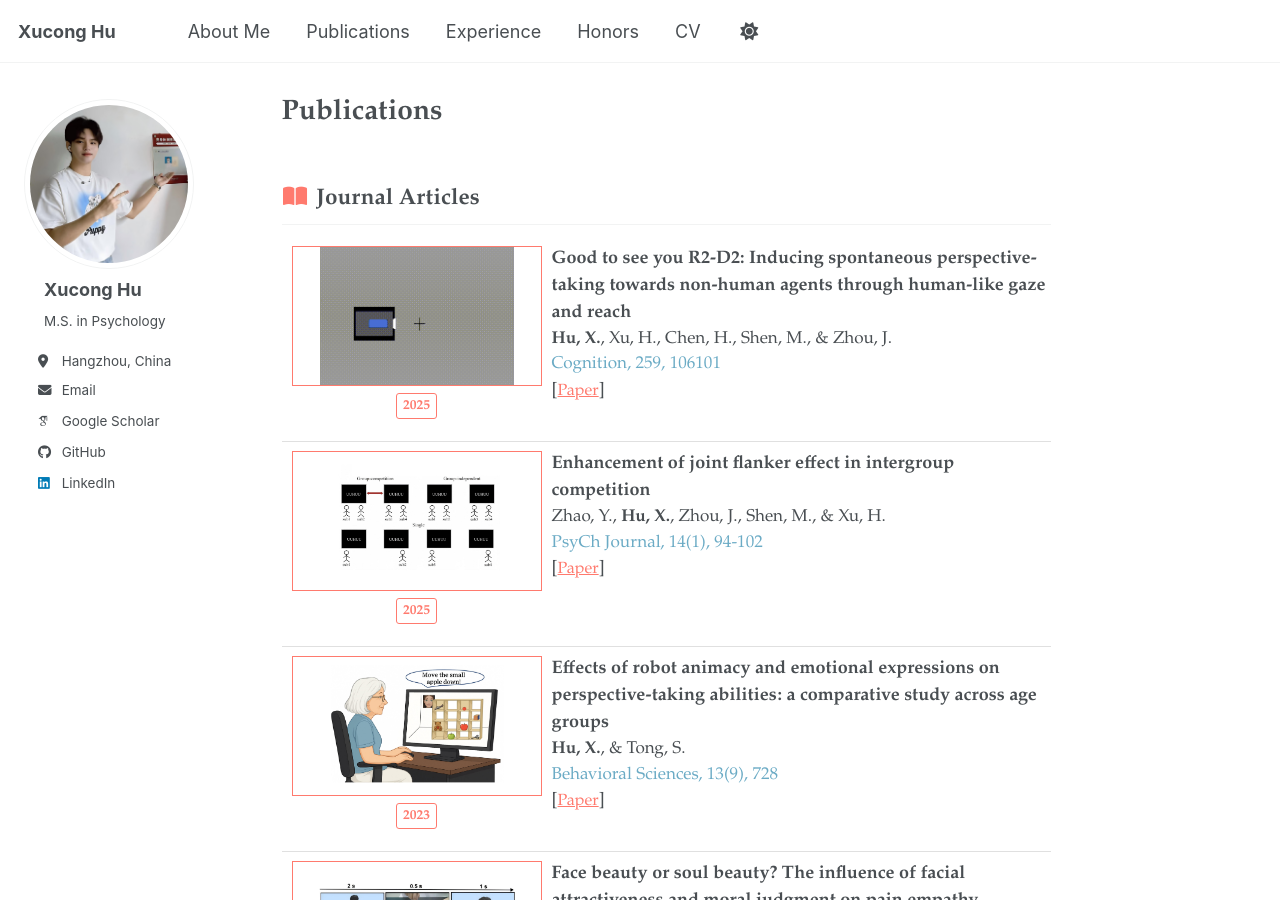
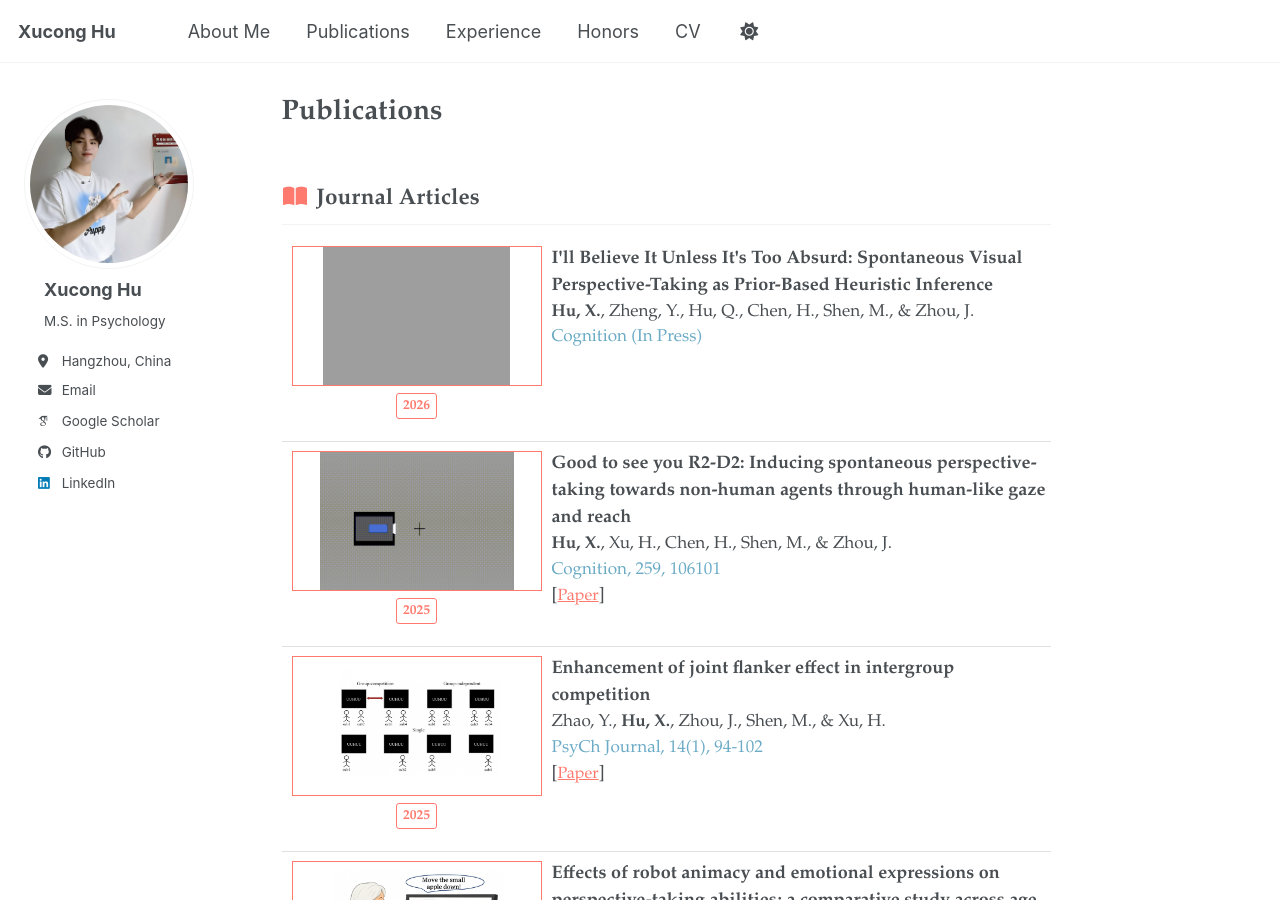
Before and after one commit to xuconghu/xuconghu.github.io, a Jekyll site: the page built from _pages/publications.md, in a window 1280 px wide and 900 px high. Built offline with Jekyll 4.4.1, drawn with Linux system fonts in a browser that asks for light colours; some web fonts are replaced; a script bundle is joined from its source files by our own code; library files that are not in the unit come from our copies; some of the changed text lies outside the part shown.

Commit message:
Move 'I'll Believe It Unless' to Cognition (In Press) and add acceptance news

```diff
--- a/_pages/publications.md
+++ b/_pages/publications.md
@@ -10,6 +10,17 @@ author_profile: true
 <div class="publications">
   <h2><i class="fas fa-fw fa-book-open section-icon" aria-hidden="true"></i>Journal Articles</h2>
   <div class="pub-list">
+    <div class="pub pub--wide-cover">
+      <div class="pub-left">
+        <img class="pub-cover" src="{{ "/info/Under_Review/I%27ll%20Believe%20It%20Unless.svg" | relative_url }}" alt="I'll Believe It Unless cover" />
+        <div class="pub-badge">2026</div>
+      </div>
+      <div class="pub-right">
+        <div class="title">I'll Believe It Unless It's Too Absurd: Spontaneous Visual Perspective-Taking as Prior-Based Heuristic Inference</div>
+        <div class="authors"><strong>Hu, X.</strong>, Zheng, Y., Hu, Q., Chen, H., Shen, M., & Zhou, J.</div>
+        <div class="publish">Cognition (In Press)</div>
+      </div>
+    </div>
     <div class="pub pub--wide-cover">
       <div class="pub-left">
         <div class="pub-cover pub-cover-cycle" role="img" aria-label="Cognition cover" style="--cycle-1: url('{{ "/info/cognition/cognition_1.GIF" | relative_url }}'); --cycle-2: url('{{ "/info/cognition/cognition_2.GIF" | relative_url }}'); --cycle-3: url('{{ "/info/cognition/cognition_3.GIF" | relative_url }}');"></div>
@@ -111,16 +122,6 @@ author_profile: true
     </div>
     <div class="pub">
       <div class="pub-left">
-        <img class="pub-cover" src="{{ "/info/Under_Review/I%27ll%20Believe%20It%20Unless.svg" | relative_url }}" alt="I'll Believe It Unless cover" />
-        <div class="pub-badge">2025</div>
-      </div>
-      <div class="pub-right">
-        <div class="title">I'll Believe It Unless It's Too Absurd: Spontaneous Visual Perspective-Taking as Prior-Based Heuristic Inference</div>
-        <div class="authors"><strong>Hu, X.</strong>, Zheng, Y., Hu, Q., Chen, H., Shen, M., & Zhou, J.</div>
-      </div>
-    </div>
-    <div class="pub">
-      <div class="pub-left">
         <img class="pub-cover" src="{{ "/info/Under_Review/Social%20Affordance%20Behind%20Robots%27.GIF" | relative_url }}" alt="Social Affordance Behind Robots' cover" />
         <div class="pub-badge">2025</div>
       </div>
```
Also changed, not shown: _pages/about.md (+15 -10 lines).
